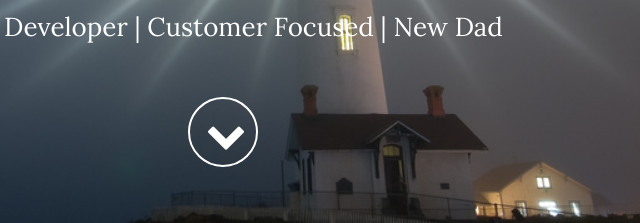
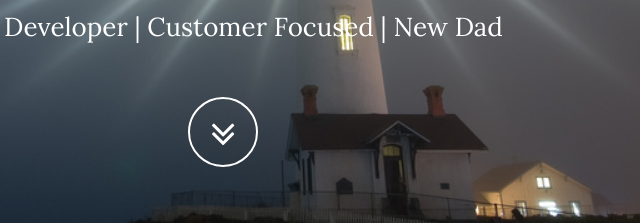
Before and after one commit to emorale112/emorale112.github.io, a website: page index.html in a window 1280 px wide. Shown: the part 386-609 px from the top of the page, 417-1057 px from the left. Drawn offline with nearby package versions, Linux system fonts and the light colour scheme; some packages are replaced by stand-ins of ours.

Commit message:
edit icon

```diff
--- a/index.html
+++ b/index.html
@@ -78,7 +78,7 @@
                         <p class="intro-text">Web Developer | Customer Focused | New Dad
                             <br></p>
                         <a href="#about" class="btn btn-circle page-scroll">
-                            <i class="fa fa-chevron-down"></i>
+                            <i class="fa fa-angle-double-down animated"></i>
                         </a>
                     </div>
                 </div>
```
